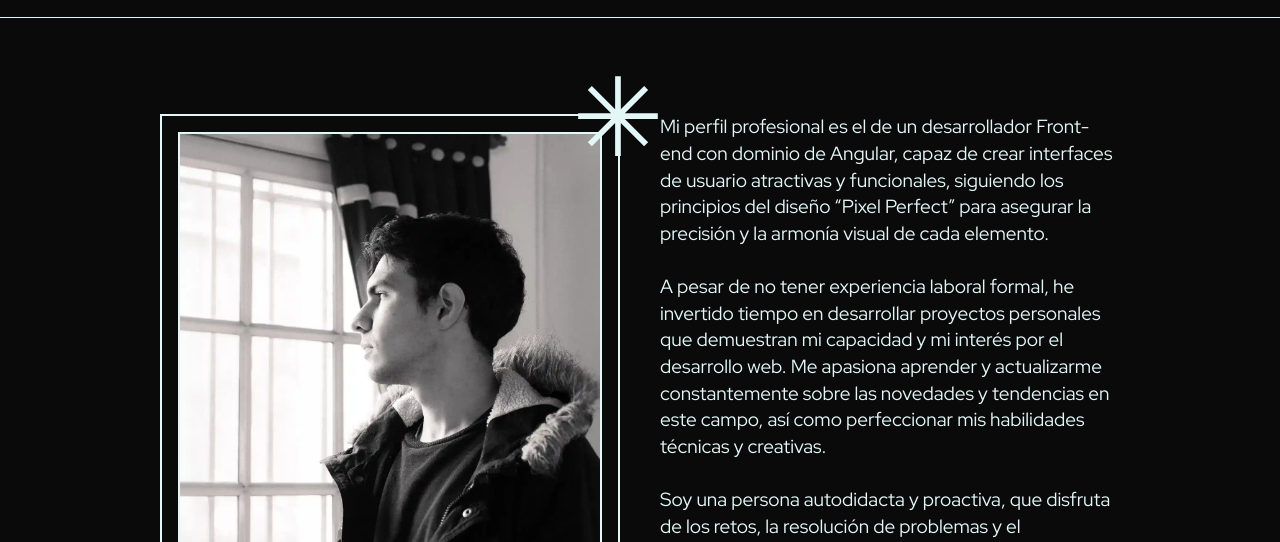
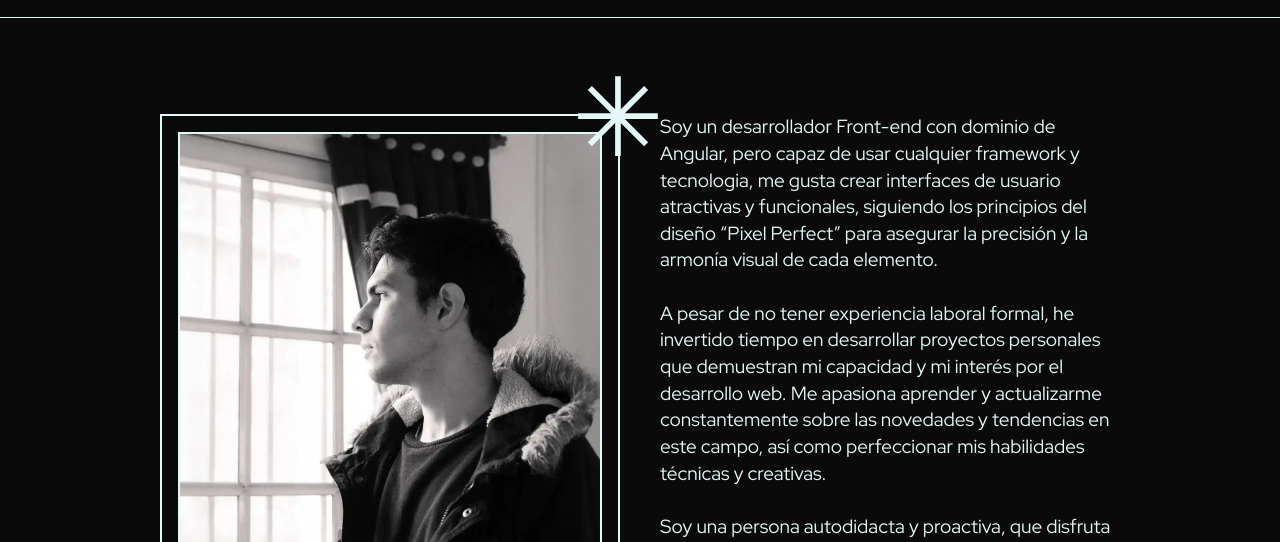
Before and after one commit to AlbanesiDev/Portfolio, a website: page public/index.html in a window 1280 px wide. Shown: the part 258-800 px from the top of the page. Drawn offline with nearby package versions, Linux system fonts and the light colour scheme.

Commit message:
docs: Change in the description.

```diff
--- a/public/assets/json/info.json
+++ b/public/assets/json/info.json
@@ -7,7 +7,7 @@
         "value": "2022 - 2023 (Finalizado)"
       },
       {
-        "name": "Ingeniería Electromecánica",
+        "name": "Ingeniería en Informática",
         "institute": "UADE",
         "value": "2022 - 2022 (En pausa)"
       },
--- a/public/index.html
+++ b/public/index.html
@@ -51,23 +51,20 @@
                 <div class="about__description">
                     <div>
                         <p>
-                            Mi perfil profesional es el de un desarrollador Front-end con dominio de Angular, capaz de
-                            crear interfaces de usuario atractivas y funcionales, siguiendo los principios del diseño
-                            “Pixel
+                            Soy un desarrollador Front-end con dominio de Angular, pero capaz de usar cualquier framework y tecnologia, me gusta
+                            crear interfaces de usuario atractivas y funcionales, siguiendo los principios del diseño “Pixel
                             Perfect” para asegurar la precisión y la armonía visual de cada elemento.
                             <br>
                             <br>
                             A pesar de no tener experiencia laboral formal, he invertido tiempo en desarrollar proyectos
                             personales que demuestran mi capacidad y mi interés por el desarrollo web. Me apasiona
-                            aprender
-                            y actualizarme constantemente sobre las novedades y tendencias en este campo, así como
+                            aprender y actualizarme constantemente sobre las novedades y tendencias en este campo, así como
                             perfeccionar mis habilidades técnicas y creativas.
                             <br>
                             <br>
-                            Soy una persona autodidacta y proactiva, que disfruta de los retos, la resolución de
-                            problemas
+                            Soy una persona autodidacta y proactiva, que disfruta de los retos, la resolución de problemas
                             y el descubrimiento de nuevas tecnologías. Mi meta es seguir progresando como desarrollador
-                            Front-end y participar en proyectos que se distingan por su calidad y usabilidad.
+                            y participar en proyectos que se distingan por su calidad.
                         </p>
                     </div>
                     <button class="btn" id="pdfButton">Descargar CV</button>
```
Also changed, not shown: 2 other files.
